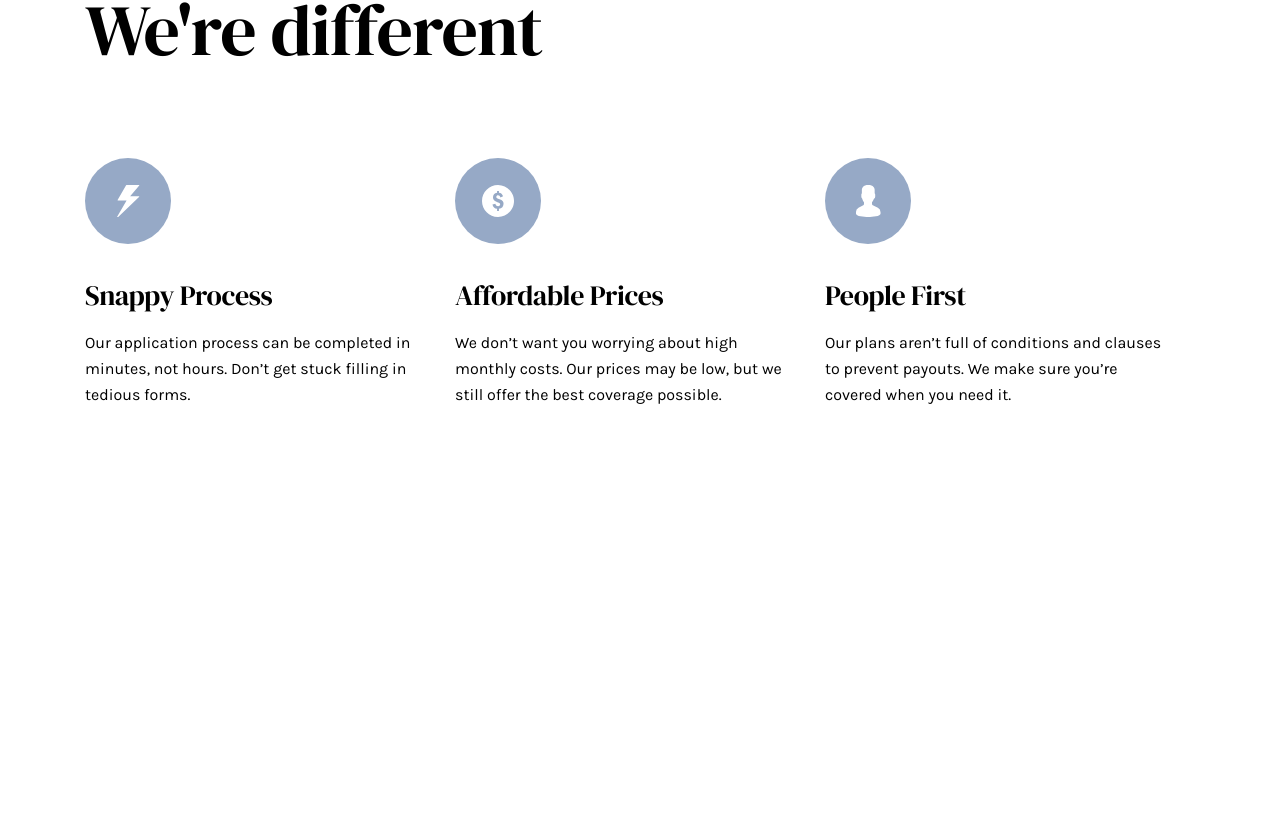
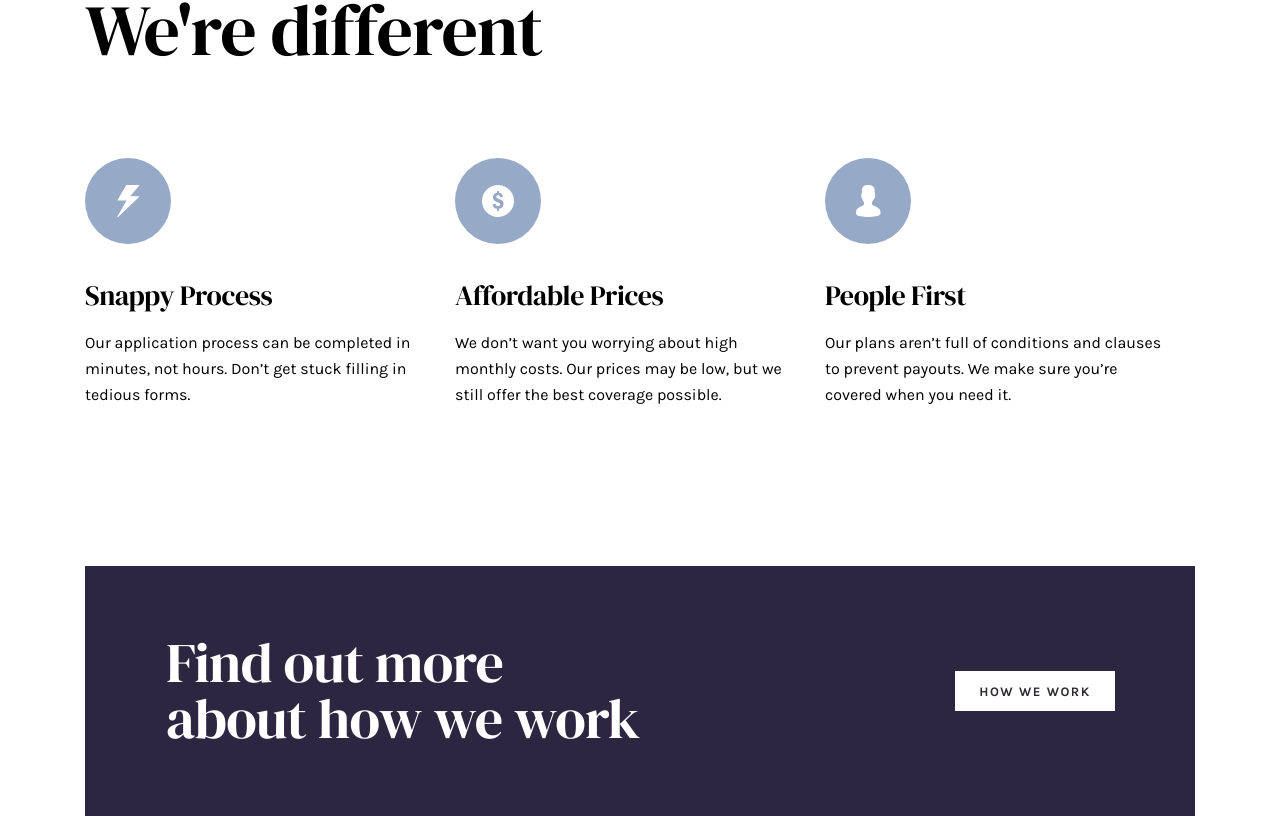
Before and after one commit to nablanco/insure-landing-page, a React (Create React App) app: page / in a window 1280 px wide. Shown: the part 1052-1868 px from the top of the page. Before the commit the page ends 1460 px from the top, so only its background shows below. Built offline with nearby package versions, Linux system fonts and the light colour scheme.

Commit message:
Add body secondary content

```diff
--- a/src/components/content/body.js
+++ b/src/components/content/body.js
@@ -80,7 +80,45 @@ const ItemText = styled.div`
   font-size: 16px;
   line-height: 26px;
 `;
-
+const LowerContentContainer = styled.div`
+  height: 250px;
+  margin-top: 158px;
+  background-color: #2d2641;
+  display: flex;
+  flex-flow: row nowrap;
+  justify-content: space-between;
+  align-items: center;
+`;
+const LowerContentText = styled.div`
+  width: 475px;
+  height: 112px;
+  color: #ffffff;
+  margin-left: 81px;
+  font-family: "DM Serif Display";
+  font-style: normal;
+  font-weight: 400;
+  font-size: 56px;
+  line-height: 56px;
+  letter-spacing: -0.777778px;
+`;
+const LowerContentButton = styled.div`
+  width: 160px;
+  height: 40px;
+  margin-right: 80px;
+  color: #2c2830;
+  background-color: #ffffff;
+  cursor: pointer;
+  display: flex;
+  align-items: center;
+  justify-content: center;
+  font-family: "Karla";
+  font-style: normal;
+  font-weight: 700;
+  font-size: 13px;
+  line-height: 15px;
+  text-align: center;
+  letter-spacing: 1.5px;
+`;
 const Body = () => {
   return (
     <StyledBody>
@@ -97,6 +135,10 @@ const Body = () => {
           );
         })}
       </ContentListContainer>
+      <LowerContentContainer>
+        <LowerContentText>Find out more about how we work</LowerContentText>
+        <LowerContentButton>HOW WE WORK</LowerContentButton>
+      </LowerContentContainer>
     </StyledBody>
   );
 };
```
